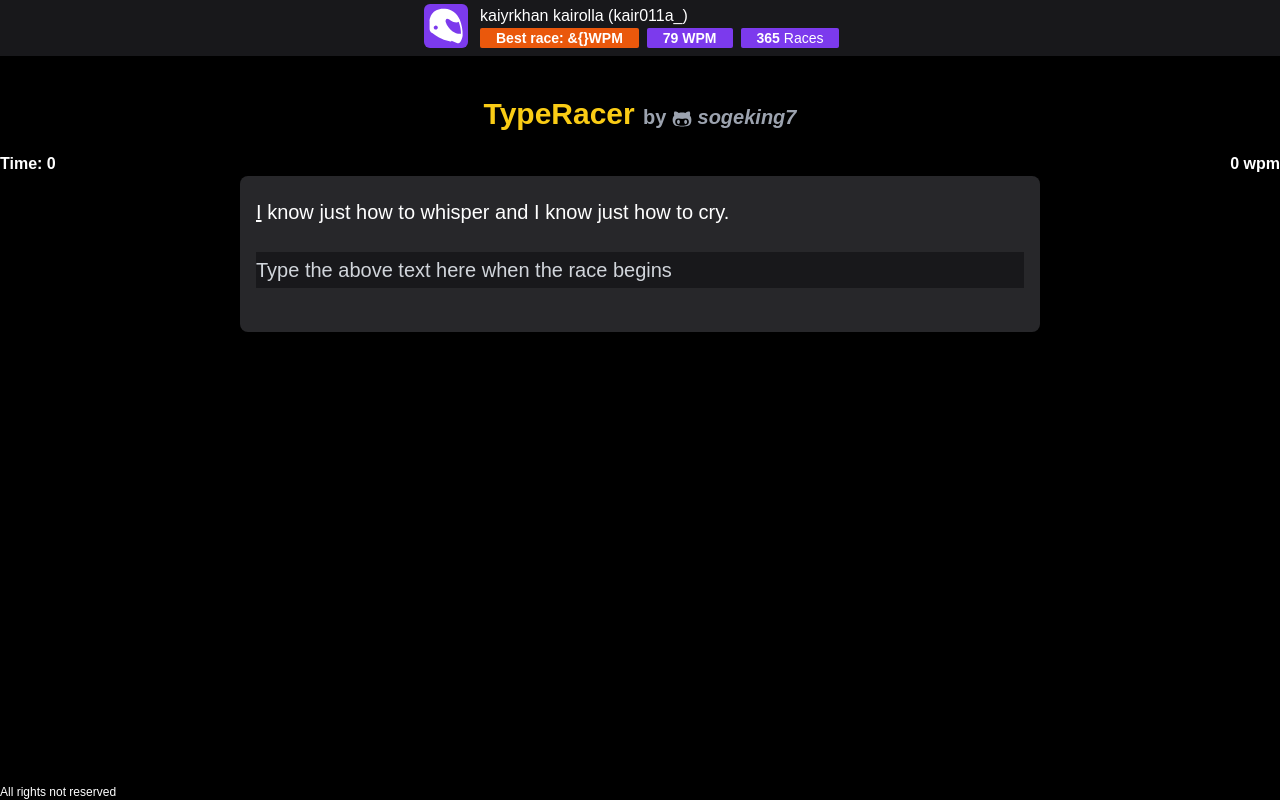
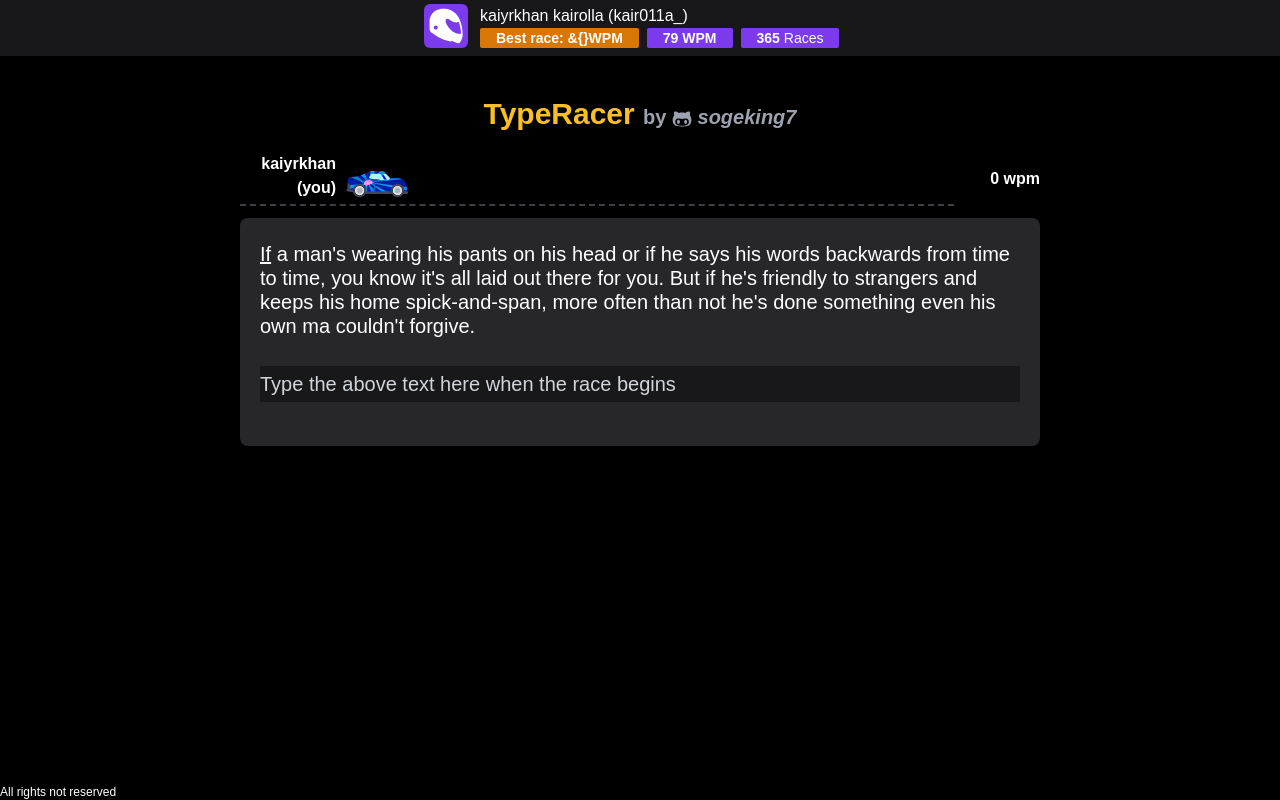
Before and after one commit to sogeking7/react-typingGame, a React (Create React App) app: page / in a window 1280 px wide. Built offline with nearby package versions, Linux system fonts and the light colour scheme.

Commit message:
car added

```diff
--- a/src/components/App.jsx
+++ b/src/components/App.jsx
@@ -5,9 +5,11 @@
 import Title from "./Title/Title";
 import { useState } from "react";
 import { useEffect } from "react";
+import RaceLine from "./RaceLine/RaceLine";
 
 const data = {
-  text: `I know just how to whisper and I know just how to cry.`,
+  text: `If a man's wearing his pants on his head or if he says his words backwards from time to time, you know it's all laid out there for you. But if he's friendly to strangers and keeps his home spick-and-span, more often than not he's done something even his own ma couldn't forgive.`,
+
 };
 var l = 0;
 export default function App() {
@@ -22,7 +24,9 @@
   const [minute, setMinute] = useState(0);
   const [second, setSecond] = useState(0);
   const [timer, setTimer] = useState(0);
+  const [move, setMove] = useState(0)
 
+  console.log(move)
   function diff_minutes(dt2, dt1) {
     var diff = (dt1.getTime() - dt2.getTime()) / 1000;
     return diff / 60;
@@ -33,16 +37,18 @@
     const cur = textArray[pointer];
     if (pointer + 1 == textArray.length && input == cur) {
       l += cur.length;
-
       setInput("", 5000);
       po = true;
       setDone(1);
+      setMove(prev => prev + 378.28/textArray.length + (168/textArray.length))
       setSpeed(Math.round((l / 5) / diff_minutes(start, new Date)))
     } else if (input.length - 1 === cur.length && input.slice(0, -1) === cur) {
       l += cur.length;
       setInput("");
       po = true;
       setPointer((p) => p + 1);
+      setMove(prev => prev + 378.28/textArray.length + (168/textArray.length))
+      console.log(move)
     }
     var flag = 0;
     for (var i = 0; i < input.length; i++) {
@@ -76,6 +82,7 @@
           pointer={pointer}
           warning={warning}
           done={done}
+          move={move}
         />
       </div>
 
--- a/src/components/Counter/Counter.jsx
+++ b/src/components/Counter/Counter.jsx
@@ -1,13 +1,25 @@
 import React from "react";
 import "./Counter.scss";
+import car from './../../img/car.svg'
 
-function Counter({ speed, start }) {
+function Counter({ speed, start, move}) {
   return (
-    <div className="flex justify-between">
-      <span className="text-white font-bold">
-      {`Time: ${start}`}
-      </span>
-      <span className="text-white font-bold">{`${speed} wpm`}</span>
+    <div className="flex items-center mb-3">
+      <div className="w-full relative">
+        <div className={`flex items-end mb-1`} style={{paddingLeft: `${move}px`}}>
+          <div className="text-white font-bold w-24 mr-2 text-right">
+            <h1 className="w-full">kaiyrkhan</h1>
+            <h1 className="w-full">(you)</h1>
+          </div>
+          <img src={car} alt="car" className="w-16 h-8"/>
+        </div>
+        <hr className="border-dashed border-t-2 border-zinc-700 w-full"/>
+      </div>
+      <div className="w-24">
+        {speed>0 && <h1 className="text-white w-full text-right text-xs">Done!</h1>}
+        <span className=" text-center text-white font-bold flex  justify-end">{`${speed} wpm`}</span>
+      </div>
+
     </div>
   );
 }
--- /dev/null
+++ b/src/components/RaceLine/RaceLine.jsx
@@ -0,0 +1,11 @@
+import React from 'react'
+
+function RaceLine() {
+	return (
+		<div>
+
+		</div>
+	)
+}
+
+export default RaceLine
--- a/src/components/ScoreBoard/ScoreBoard.jsx
+++ b/src/components/ScoreBoard/ScoreBoard.jsx
@@ -12,7 +12,7 @@
 			<div className='text-white'>
 				<h1 className='text-base'>kaiyrkhan kairolla (kair011a_)</h1>
 				<div className='flex gap-2 text-sm'>
-					<h2 className='px-4 bg-orange-600	rounded-sm'>
+					<h2 className='px-4 bg-amber-600	rounded-sm'>
 						<span className='font-bold'>{`Best race: &{}WPM`}</span>
 					</h2>
 					<h2 className='font-bold px-4 bg-violet-600 rounded-sm'>
--- a/src/components/Title/Title.jsx
+++ b/src/components/Title/Title.jsx
@@ -2,7 +2,7 @@
 import { FaGithubAlt } from "react-icons/fa";
 function Title() {
   return (
-    <h1 className="text-yellow-400 text-center text-3xl font-bold mb-5 mx-auto">
+    <h1 className="text-amber-400 text-center text-3xl font-bold mb-5 mx-auto">
       <a href="">TypeRacer{" "}</a>
       <span className="text-xl text-gray-400">
         by{" "}
--- a/src/components/Wrapper/Wrapper.jsx
+++ b/src/components/Wrapper/Wrapper.jsx
@@ -1,6 +1,7 @@
 import React from "react";
 import { useEffect } from "react";
 import Counter from "../Counter/Counter";
+import RaceLine from "../RaceLine/RaceLine";
 import "./Wrapper.scss";
 
 function Wrapper({
@@ -14,13 +15,14 @@
   textArray,
   warning,
   done,
+  move,
 }) {
   return (
-    <div>
-      <Counter speed={speed} start={start} />
+    <div id="wrapper" className="mx-auto">
+      <Counter speed={speed} start={start} move={move} />
       <div
         id="wrapper"
-        className="bg-zinc-800 text-white px-4 py-6 rounded-lg mx-auto"
+        className="bg-zinc-800 text-white px-5 py-6 rounded-lg mx-auto"
       >
         <p className="mb-7 text-xl leading-6 font-sans">
           {pointer + 1 == text.length && done
```
